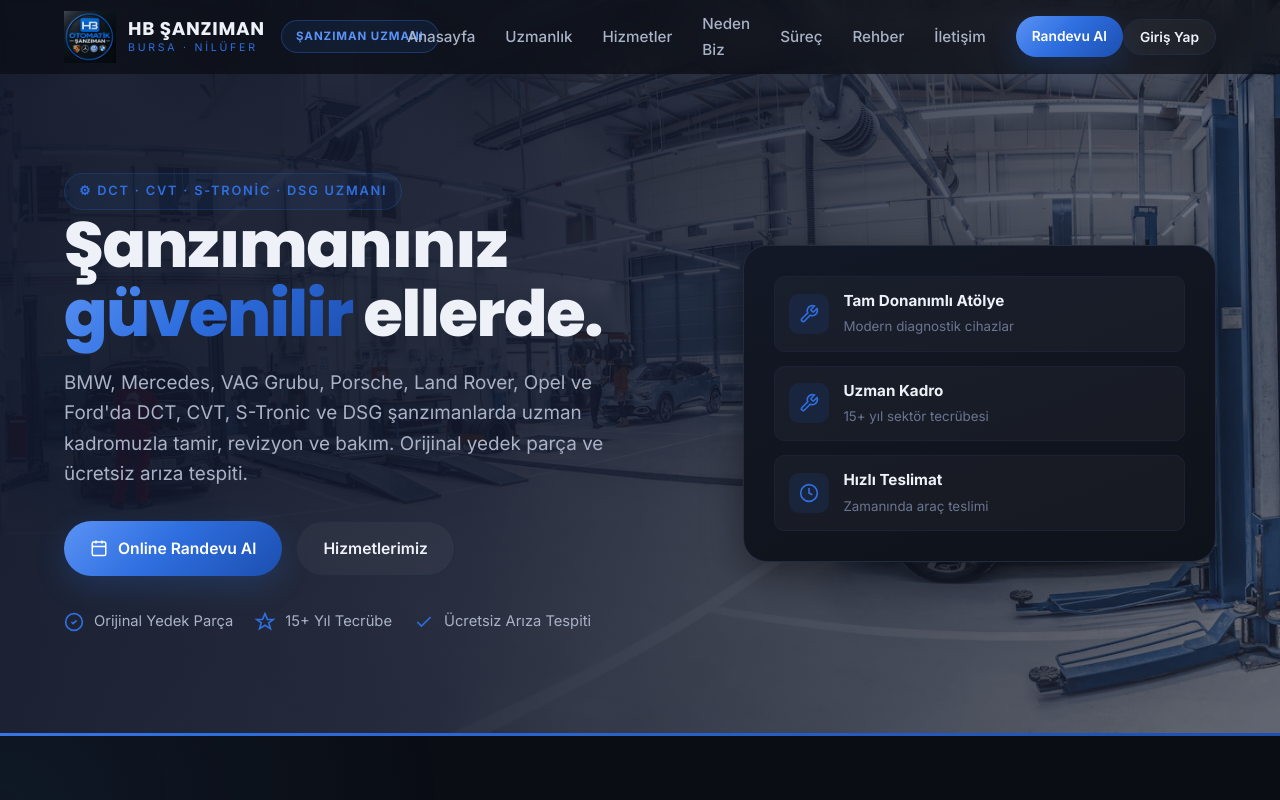
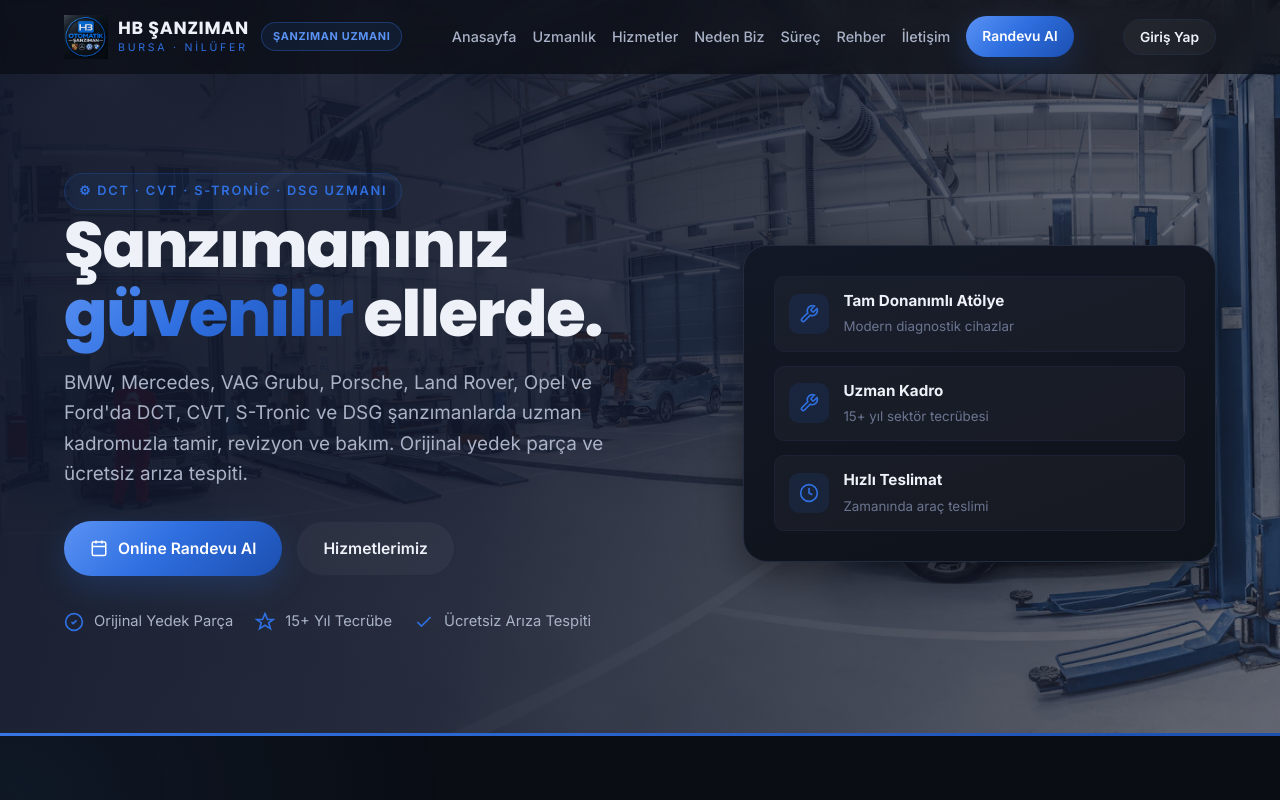
Before and after one commit to erberkay/bbb, a plain HTML site: page index.html in a window 1280 px wide. Shown: the top 800 px of the page. Drawn offline with Linux system fonts and the light colour scheme; no server answers.

Commit message:
Nav cakismasini ve Neden Biz gridindeki eksik hucreyi duzelt
- Marka rozeti + 7 nav linki + 2 buton, container'in 1200px azami
  genisliginde nefes payi birakmadan tam kenara dayaniyordu; gercek
  pencerede rozet "Anasayfa" yazisinin ustune biniyor, Randevu Al/Giris
  Yap butonlari bitisik gorunuyordu
- Hamburger kirilma noktasi navbar icin ayri ve 1220px'e cikarildi
  (grid kirilma noktalari 960px'te kaldi, sadece nav etkilendi)
- Logo, marka rozeti ve nav link araliklari sikilastirilarak 1220px
  ustundeki genislklerde de gercek bosluk birakildi (49px)
- Neden Biz bolumundeki 3 sutunlu grid 5 ogeyle son satirda tek eleman
  birakiyordu; "Garantili Iscilik" eklenerek 3x2 tam dolduruldu

```diff
--- a/assets/styles.css
+++ b/assets/styles.css
@@ -118,20 +118,20 @@ body::before {
 }
 .nav.scrolled { background: rgba(10,13,20,.92); border-bottom-color: var(--border-soft); box-shadow: var(--shadow-sm); }
 .nav .container { display: flex; align-items: center; justify-content: space-between; }
-.brand { display: flex; align-items: center; gap: 12px; }
-.brand .logo { height: 52px; width: auto; flex-shrink: 0; }
+.brand { display: flex; align-items: center; gap: 10px; }
+.brand .logo { height: 44px; width: auto; flex-shrink: 0; }
 .brand-text { display: flex; flex-direction: column; gap: 5px; }
-.brand-text b { font-family: var(--ff-display); font-size: 1.15rem; letter-spacing: .04em; line-height: 1; white-space: nowrap; color: var(--text); }
+.brand-text b { font-family: var(--ff-display); font-size: 1.1rem; letter-spacing: .04em; line-height: 1; white-space: nowrap; color: var(--text); }
 .brand-text span { font-size: .66rem; letter-spacing: .26em; text-transform: uppercase; color: var(--accent); line-height: 1; }
 .brand-badge {
-  display: inline-flex; align-items: center; margin-left: 4px; padding: 6px 14px;
+  display: inline-flex; align-items: center; margin-left: 2px; padding: 5px 11px;
   border: 1px solid rgba(47,111,224,.35); border-radius: 999px; background: rgba(47,111,224,.10);
-  color: var(--accent-2); font-size: .72rem; font-weight: 700; letter-spacing: .08em; text-transform: uppercase;
+  color: var(--accent-2); font-size: .68rem; font-weight: 700; letter-spacing: .06em; text-transform: uppercase;
   white-space: nowrap;
 }
 
-.nav-links { display: flex; align-items: center; gap: 30px; }
-.nav-links a:not(.btn) { font-size: .95rem; color: var(--text-soft); font-weight: 500; transition: color .2s; position: relative; }
+.nav-links { display: flex; align-items: center; gap: 16px; }
+.nav-links a:not(.btn) { font-size: .9rem; color: var(--text-soft); font-weight: 500; transition: color .2s; position: relative; }
 .nav-links a:not(.btn):hover { color: var(--text); }
 .nav-links a:not(.btn)::after {
   content: ''; position: absolute; left: 0; bottom: -6px; height: 2px; width: 0;
@@ -421,19 +421,10 @@ body::before {
 .reveal.in { opacity: 1; transform: none; }
 
 /* ---------- Responsive ---------- */
-@media (max-width: 960px) {
-  .hero { min-height: unset; padding-top: calc(var(--nav-h) + 36px); padding-bottom: 48px; }
-  .hero-inner { grid-template-columns: 1fr; gap: 32px; }
-  .hero-card { max-width: 480px; }
-  .hero-bg-overlay { background: rgba(11,16,29,.93); }
-  .appt-wrap, .contact-wrap { grid-template-columns: 1fr; }
-  .grid-4 { grid-template-columns: repeat(2,1fr); }
-  .steps { grid-template-columns: repeat(2,1fr); }
-  .footer-grid { grid-template-columns: 1fr 1fr; }
-  .type-grid { grid-template-columns: repeat(2,1fr); }
-  .brand-grid { grid-template-columns: repeat(3,1fr); }
-
-  /* Navbar → hamburger menü */
+/* Navbar → hamburger menü. Kırılma noktası 960px'in ustunde ve ayrı tutuluyor:
+   marka + rozet + 7 nav linki + 2 buton tek satırda ~1450px altında sıkışıp
+   üst üste biniyordu (bkz. gerçek pencerede gözlemlenen çakışma). */
+@media (max-width: 1220px) {
   .hamburger { display: block; }
   .nav-links {
     position: fixed; inset: var(--nav-h) 0 auto 0; flex-direction: column; gap: 0;
@@ -446,6 +437,18 @@ body::before {
   .nav-links a:not(.btn)::after { display: none; }
   .nav-links .nav-only-desktop { display: block; padding: 14px 26px 6px; }
   .nav-links .nav-only-desktop .btn { width: 100%; }
+}
+@media (max-width: 960px) {
+  .hero { min-height: unset; padding-top: calc(var(--nav-h) + 36px); padding-bottom: 48px; }
+  .hero-inner { grid-template-columns: 1fr; gap: 32px; }
+  .hero-card { max-width: 480px; }
+  .hero-bg-overlay { background: rgba(11,16,29,.93); }
+  .appt-wrap, .contact-wrap { grid-template-columns: 1fr; }
+  .grid-4 { grid-template-columns: repeat(2,1fr); }
+  .steps { grid-template-columns: repeat(2,1fr); }
+  .footer-grid { grid-template-columns: 1fr 1fr; }
+  .type-grid { grid-template-columns: repeat(2,1fr); }
+  .brand-grid { grid-template-columns: repeat(3,1fr); }
 }
 @media (max-width: 720px) {
   .grid-3, .grid-4 { grid-template-columns: 1fr; }
--- a/index.html
+++ b/index.html
@@ -325,6 +325,10 @@
           <div class="ic"><svg width="22" height="22" fill="none" stroke="currentColor" stroke-width="2" viewBox="0 0 24 24"><circle cx="12" cy="12" r="10"/><path d="M12 6v6l4 2"/></svg></div>
           <div><h4>Hızlı Servis</h4><p>Modern ekipman ve stoklu parça avantajıyla aracınızı en kısa sürede teslim ediyoruz.</p></div>
         </div>
+        <div class="feature reveal">
+          <div class="ic"><svg width="22" height="22" fill="none" stroke="currentColor" stroke-width="2" viewBox="0 0 24 24"><path d="M9 12l2 2 4-4"/><circle cx="12" cy="12" r="10"/></svg></div>
+          <div><h4>Garantili İşçilik</h4><p>Yapılan her onarım ve revizyon garanti kapsamındadır; işiniz bitene kadar yanınızdayız.</p></div>
+        </div>
       </div>
     </div>
   </section>
```
